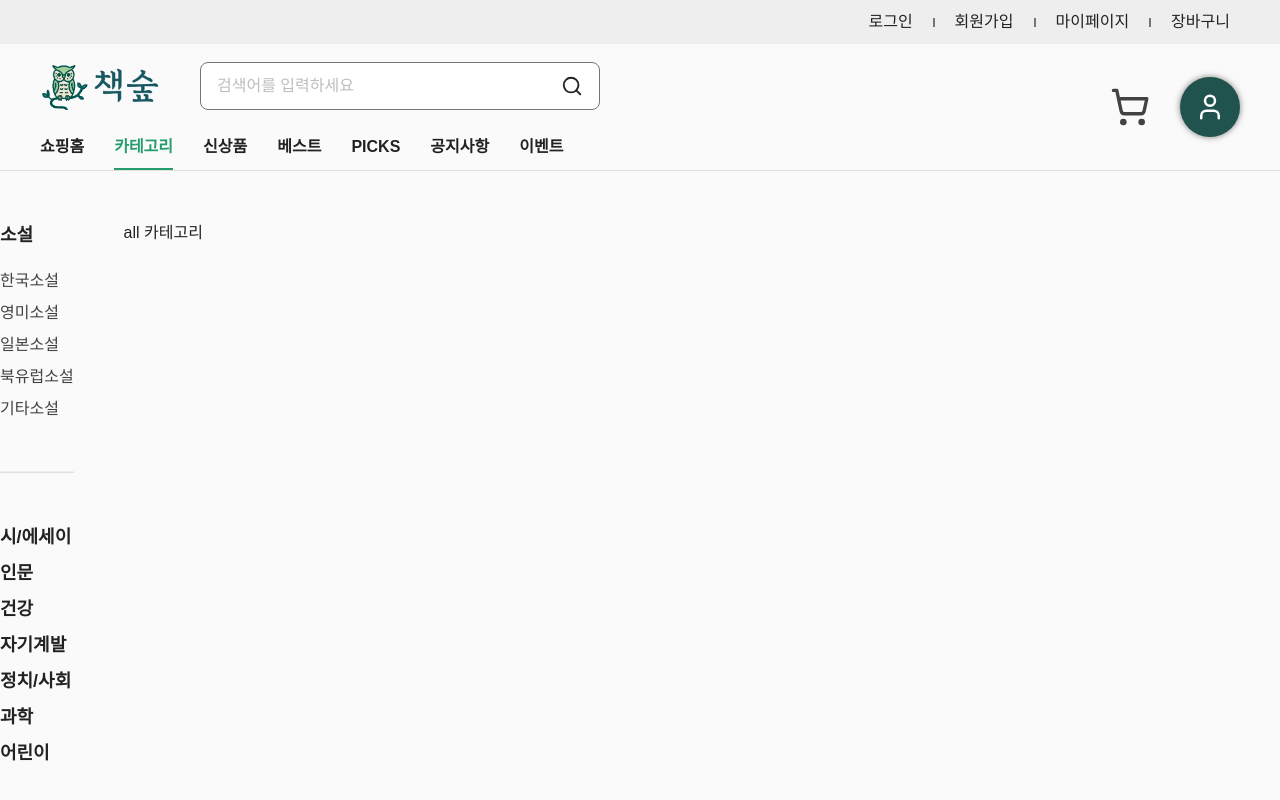
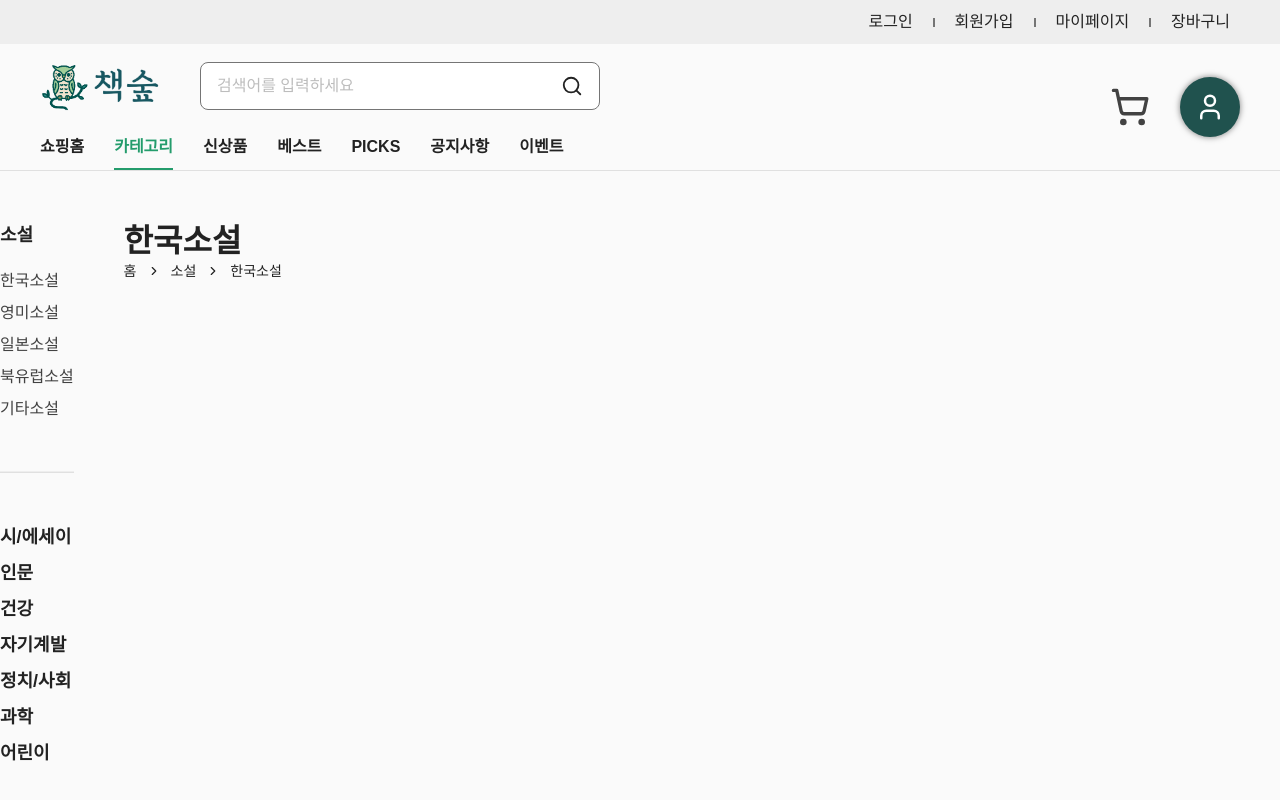
Before and after one commit to juny-0429/book-forest, a Next.js app: page /category/all in a window 1280 px wide. Shown: the top 800 px of the page. Built offline with nearby package versions, Linux system fonts and the light colour scheme.

Commit message:
feat: 카테고리 페이지 제작

```diff
--- a/src/app/(main)/category/[category]/page.tsx
+++ b/src/app/(main)/category/[category]/page.tsx
@@ -1,5 +1,6 @@
 import { notFound } from 'next/navigation';
 import { CATEGORY_PATHS } from './_data/mockCategories.data';
+import { Breadcrumb, BreadcrumbItem, BreadcrumbLink, BreadcrumbList, BreadcrumbPage, BreadcrumbSeparator } from 'src/components/Breadcrumb/Breadcrumb';
 
 interface CategoryPageProps {
   params: { category: string };
@@ -12,7 +13,23 @@ export default async function CategoryPage({ params }: CategoryPageProps) {
 
   return (
     <div>
-      <h1>{category} 카테고리</h1>
+      <h2 className='text-title-32b text-ui-text-title'>한국소설</h2>
+
+      <Breadcrumb>
+        <BreadcrumbList>
+          <BreadcrumbItem>
+            <BreadcrumbLink href='/'>홈</BreadcrumbLink>
+          </BreadcrumbItem>
+          <BreadcrumbSeparator />
+          <BreadcrumbItem>
+            <BreadcrumbLink href='/components'>소설</BreadcrumbLink>
+          </BreadcrumbItem>
+          <BreadcrumbSeparator />
+          <BreadcrumbItem>
+            <BreadcrumbPage>한국소설</BreadcrumbPage>
+          </BreadcrumbItem>
+        </BreadcrumbList>
+      </Breadcrumb>
     </div>
   );
 }
--- /dev/null
+++ b/src/components/Breadcrumb/Breadcrumb.tsx
@@ -0,0 +1,115 @@
+import * as React from "react"
+import { Slot } from "@radix-ui/react-slot"
+import { ChevronRight, MoreHorizontal } from "lucide-react"
+
+import { cn } from "src/lib/utils"
+
+const Breadcrumb = React.forwardRef<
+  HTMLElement,
+  React.ComponentPropsWithoutRef<"nav"> & {
+    separator?: React.ReactNode
+  }
+>(({ ...props }, ref) => <nav ref={ref} aria-label="breadcrumb" {...props} />)
+Breadcrumb.displayName = "Breadcrumb"
+
+const BreadcrumbList = React.forwardRef<
+  HTMLOListElement,
+  React.ComponentPropsWithoutRef<"ol">
+>(({ className, ...props }, ref) => (
+  <ol
+    ref={ref}
+    className={cn(
+      "flex flex-wrap items-center gap-1.5 break-words text-sm text-muted-foreground sm:gap-2.5",
+      className
+    )}
+    {...props}
+  />
+))
+BreadcrumbList.displayName = "BreadcrumbList"
+
+const BreadcrumbItem = React.forwardRef<
+  HTMLLIElement,
+  React.ComponentPropsWithoutRef<"li">
+>(({ className, ...props }, ref) => (
+  <li
+    ref={ref}
+    className={cn("inline-flex items-center gap-1.5", className)}
+    {...props}
+  />
+))
+BreadcrumbItem.displayName = "BreadcrumbItem"
+
+const BreadcrumbLink = React.forwardRef<
+  HTMLAnchorElement,
+  React.ComponentPropsWithoutRef<"a"> & {
+    asChild?: boolean
+  }
+>(({ asChild, className, ...props }, ref) => {
+  const Comp = asChild ? Slot : "a"
+
+  return (
+    <Comp
+      ref={ref}
+      className={cn("transition-colors hover:text-foreground", className)}
+      {...props}
+    />
+  )
+})
+BreadcrumbLink.displayName = "BreadcrumbLink"
+
+const BreadcrumbPage = React.forwardRef<
+  HTMLSpanElement,
+  React.ComponentPropsWithoutRef<"span">
+>(({ className, ...props }, ref) => (
+  <span
+    ref={ref}
+    role="link"
+    aria-disabled="true"
+    aria-current="page"
+    className={cn("font-normal text-foreground", className)}
+    {...props}
+  />
+))
+BreadcrumbPage.displayName = "BreadcrumbPage"
+
+const BreadcrumbSeparator = ({
+  children,
+  className,
+  ...props
+}: React.ComponentProps<"li">) => (
+  <li
+    role="presentation"
+    aria-hidden="true"
+    className={cn("[&>svg]:w-3.5 [&>svg]:h-3.5", className)}
+    {...props}
+  >
+    {children ?? <ChevronRight />}
+  </li>
+)
+BreadcrumbSeparator.displayName = "BreadcrumbSeparator"
+
+const BreadcrumbEllipsis = ({
+  className,
+  ...props
+}: React.ComponentProps<"span">) => (
+  <span
+    role="presentation"
+    aria-hidden="true"
+    className={cn("flex h-9 w-9 items-center justify-center", className)}
+    {...props}
+  >
+    <MoreHorizontal className="h-4 w-4" />
+    <span className="sr-only">More</span>
+  </span>
+)
+BreadcrumbEllipsis.displayName = "BreadcrumbElipssis"
+
+export {
+  Breadcrumb,
+  BreadcrumbList,
+  BreadcrumbItem,
+  BreadcrumbLink,
+  BreadcrumbPage,
+  BreadcrumbSeparator,
+  BreadcrumbEllipsis,
+}
```
Also changed, not shown: src/app/globals.css (added, +11 -0 lines).
